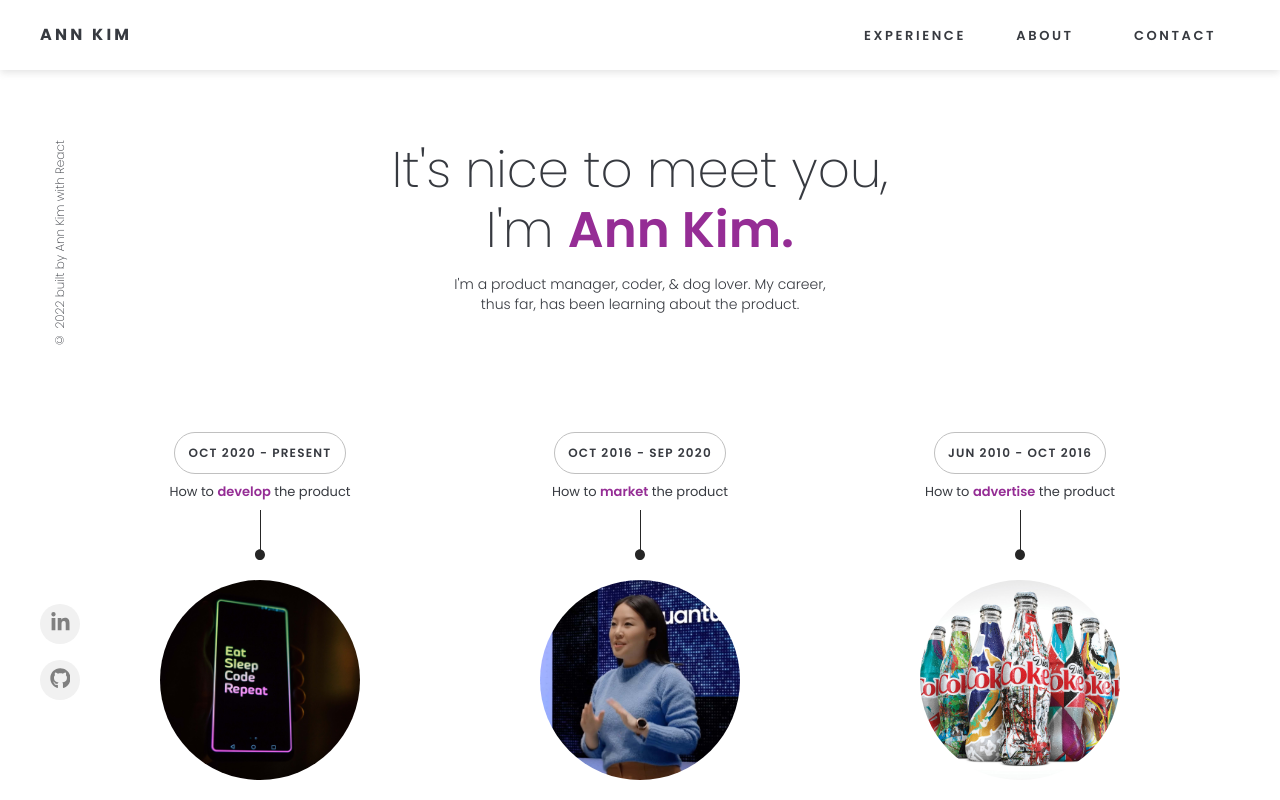
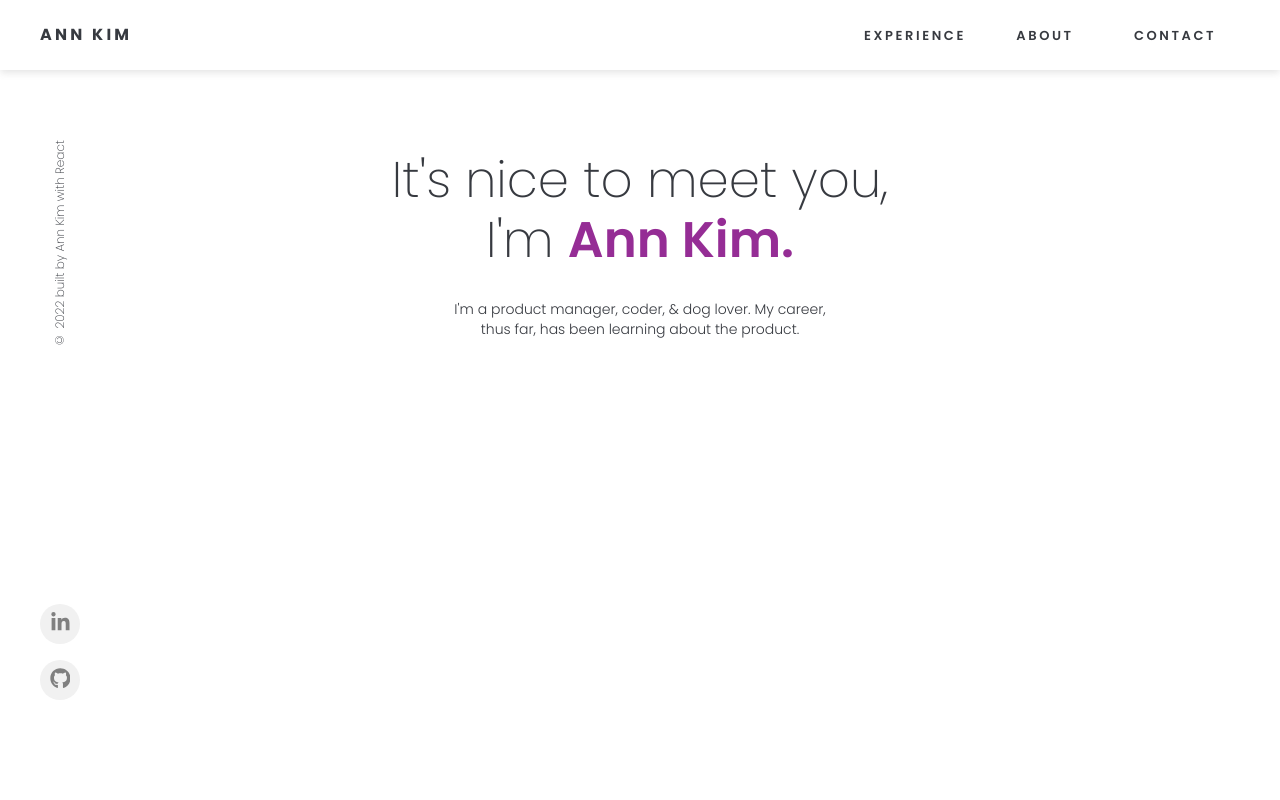
Before and after one commit to annkim10/personal, a React (Create React App) app: page /#/ in a window 1280 px wide. Shown: the top 800 px of the page. Built offline with nearby package versions, Linux system fonts and the light colour scheme; a web font is replaced by a local one.

Commit message:
Updated splash animations

```diff
--- a/src/components/splash/animations/descrip.jsx
+++ b/src/components/splash/animations/descrip.jsx
@@ -1,5 +1,5 @@
 import React from "react"
-import { useSpring, animated as a, config } from "react-spring";
+import { useSpring, animated as a, config, easings } from "react-spring";
 
 
 const Descrip = () => {
@@ -9,15 +9,22 @@ const Descrip = () => {
 
     React.useEffect(() => setLoad(true))
 
-    const animateDown = useSpring({
+    const animateUp= useSpring({
         opacity: load ? 1 : 0,
-        marginTop: load ? 15 : -500,
-        config: config.slow
+        delay: 1500,
+        y: load ? 40 : 500,
+        config: {
+            mass: 1,
+            tension: 280,
+            friction: 100,
+            duration: 5000,
+            easing: easings.easeInOutElastic
+        }
     })
 
 
     return (
-        <a.div className="splash-descrip" style={animateDown} >
+        <a.div className="splash-descrip" style={animateUp} >
            <p>I'm a product manager, coder, & dog lover. My career, thus far, has been learning about the product.</p>
         </a.div>
     )
--- a/src/components/splash/animations/header.jsx
+++ b/src/components/splash/animations/header.jsx
@@ -1,5 +1,5 @@
 import React from "react"
-import { useSpring, animated as a, config } from "react-spring";
+import { easings, useSpring, animated as a, config } from "react-spring";
 
 
 
@@ -9,14 +9,20 @@ const Header = () => {
 
     React.useEffect(() => setLoad(true))
 
-    const animateDown = useSpring({
+    const animateUpBounce = useSpring({
         opacity: load ? 1 : 0,
-        marginTop: load ? 0 : -500,
-        config: config.slow
+        y: load ? 10 : 500,
+        config: {
+            mass: 1,
+            tension: 280,
+            friction: 180,
+            duration: 3500,
+            easing: easings.easeInOutElastic
+        }
     })
 
     return (
-        <a.div className="splash-top-wrapper" style={animateDown} >
+        <a.div className="splash-top-wrapper" style={animateUpBounce} >
             <h1 className="splash-header">It's nice to meet you,</h1>
             <h1 className="splash-header">I'm <span> Ann Kim.</span></h1>
         </a.div>
--- a/src/components/splash/css/splash.css
+++ b/src/components/splash/css/splash.css
@@ -103,7 +103,7 @@
     }
 
     .splash-descrip {
-        margin-top: 10%;
+        /* margin-top: 10%; */
         text-align: center;
         font-size: 14px;
         font-weight: 300;
--- a/src/components/splash/splash.jsx
+++ b/src/components/splash/splash.jsx
@@ -33,7 +33,7 @@ const Splash = () => {
                     <Descrip />
                 </div>
                 <div className="splash-bottom-div">
-                   <Timeline />
+                   {/* <Timeline /> */}
                 </div>
 
             </div>
```
